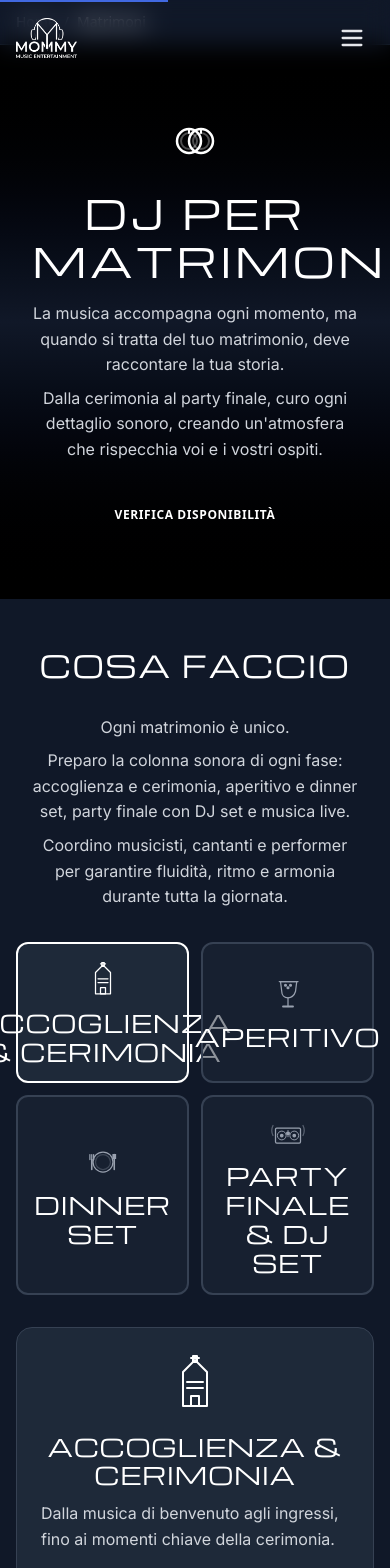
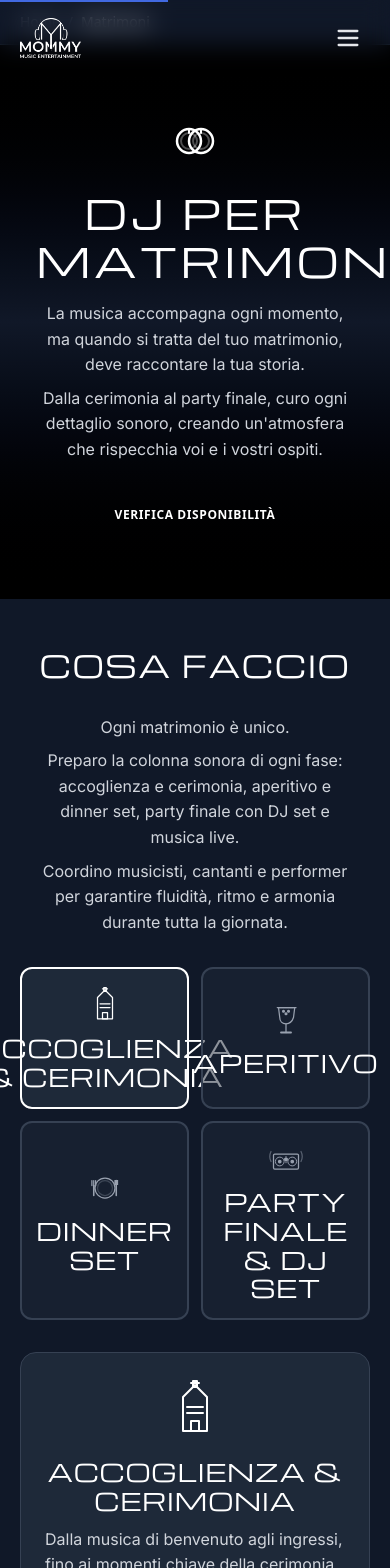
Before and after one commit to mommydjsalmani-cloud/mommy-marketing, a Next.js app: page /matrimoni in a window 390 px wide. Shown: the top 1568 px of the page. Built offline with nearby package versions, Linux system fonts and the light colour scheme.

Commit message:
Aumentato padding container-custom da 16px a 20px su mobile

```diff
--- a/app/globals.css
+++ b/app/globals.css
@@ -160,12 +160,18 @@ a {
 .container-custom {
   max-width: 1200px;
   margin: 0 auto;
-  padding: 0 16px;
+  padding: 0 20px;
 }
 
 @media (min-width: 768px) {
   .container-custom {
-    padding: 0 24px;
+    padding: 0 32px;
+  }
+}
+
+@media (min-width: 1024px) {
+  .container-custom {
+    padding: 0 48px;
   }
 }
 
```
